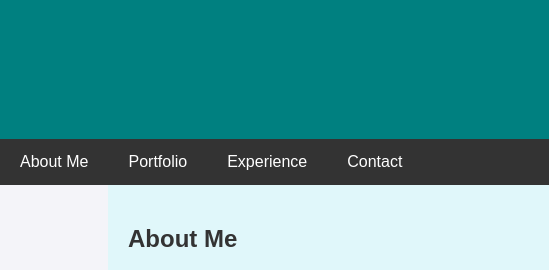
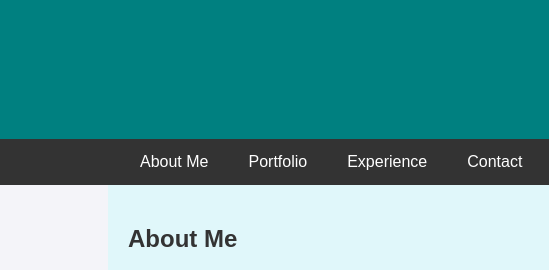
Before and after one commit to Pratikmore408/ProfileWebPage, a plain HTML site: page index.html in a window 1280 px wide. Shown: the top 270 px of the page, 0-549 px from the left. Drawn offline with Linux system fonts and the light colour scheme.

Commit message:
Update index.html

```diff
--- a/index.html
+++ b/index.html
@@ -26,6 +26,7 @@
         background-color: #333;
         color: white;
         overflow: hidden;
+        padding-left: 120px;
       }
       nav a {
         float: left;
```
